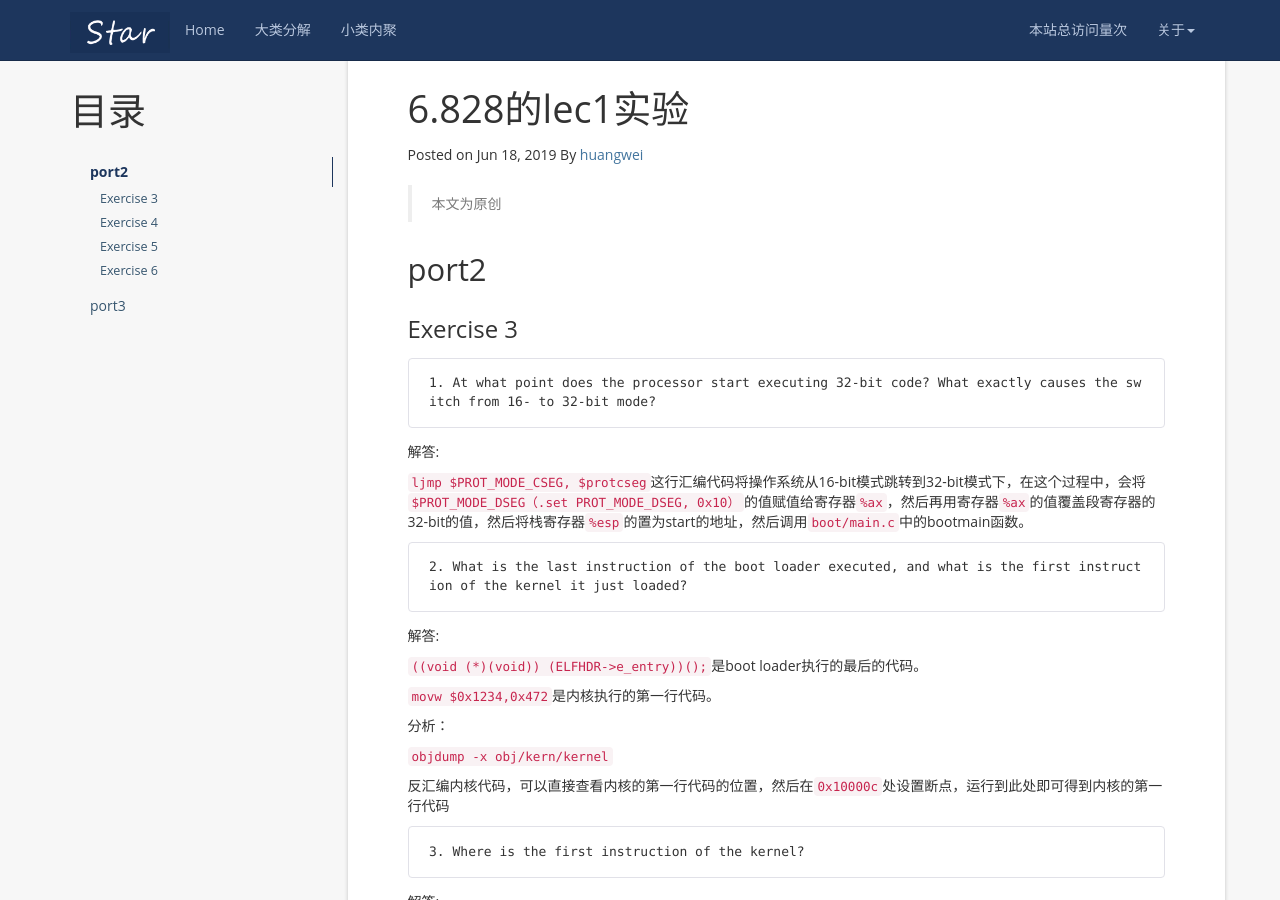
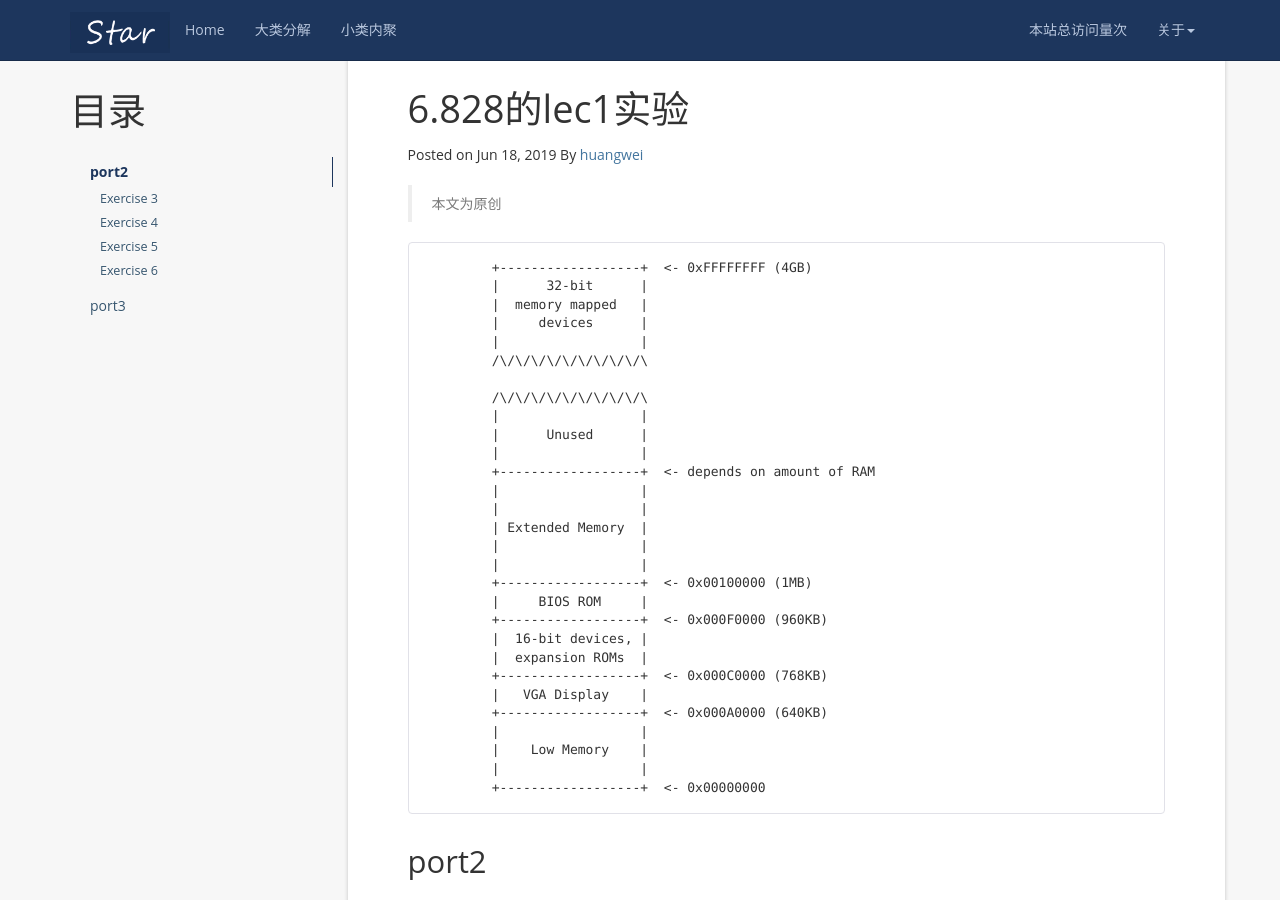
Before and after one commit to mayunmeiyouming/blog, a Jekyll site: the page built from _posts/2019-06-17-6.828 lec1.md, in a window 1280 px wide and 900 px high, scrolled down 290 px. Built offline with Jekyll 4.4.1, drawn with Linux system fonts in a browser that asks for light colours; nearby versions of some CDN libraries; a script that is not in the unit is left out; comment, search, counter and statistics services are not loaded.

Commit message:
2019-11-24-1

````diff
--- a/_posts/2019-06-17-6.828 lec1.md
+++ b/_posts/2019-06-17-6.828 lec1.md
@@ -11,6 +11,38 @@ tag: xv6
 
 
 >本文为原创
+
+```
+	+------------------+  <- 0xFFFFFFFF (4GB)
+	|      32-bit      |
+	|  memory mapped   |
+	|     devices      |
+	|                  |
+	/\/\/\/\/\/\/\/\/\/\
+
+	/\/\/\/\/\/\/\/\/\/\
+	|                  |
+	|      Unused      |
+	|                  |
+	+------------------+  <- depends on amount of RAM
+	|                  |
+	|                  |
+	| Extended Memory  |
+	|                  |
+	|                  |
+	+------------------+  <- 0x00100000 (1MB)
+	|     BIOS ROM     |
+	+------------------+  <- 0x000F0000 (960KB)
+	|  16-bit devices, |
+	|  expansion ROMs  |
+	+------------------+  <- 0x000C0000 (768KB)
+	|   VGA Display    |
+	+------------------+  <- 0x000A0000 (640KB)
+	|                  |
+	|    Low Memory    |
+	|                  |
+	+------------------+  <- 0x00000000
+```
 
 ## port2
 
````
